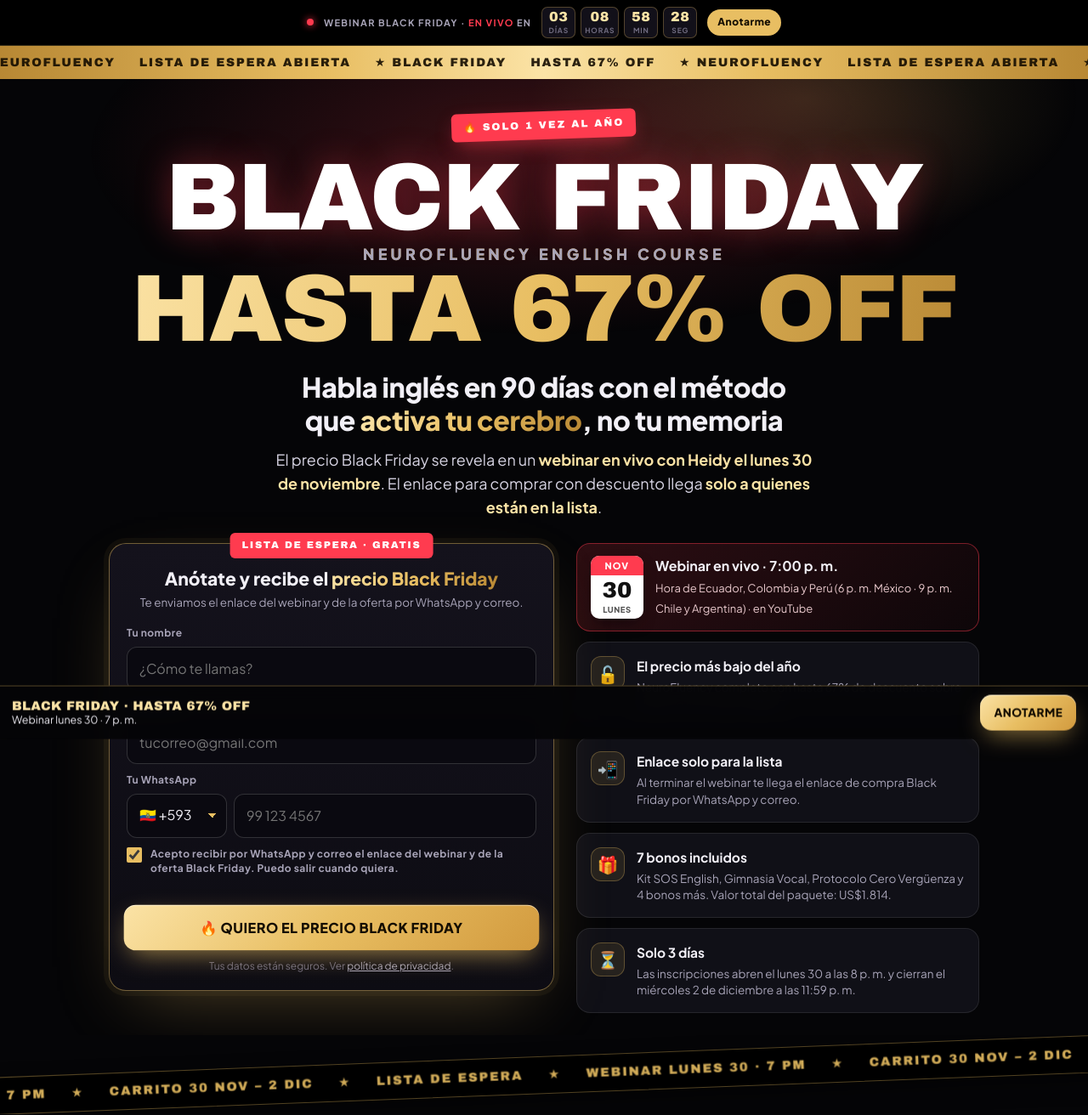
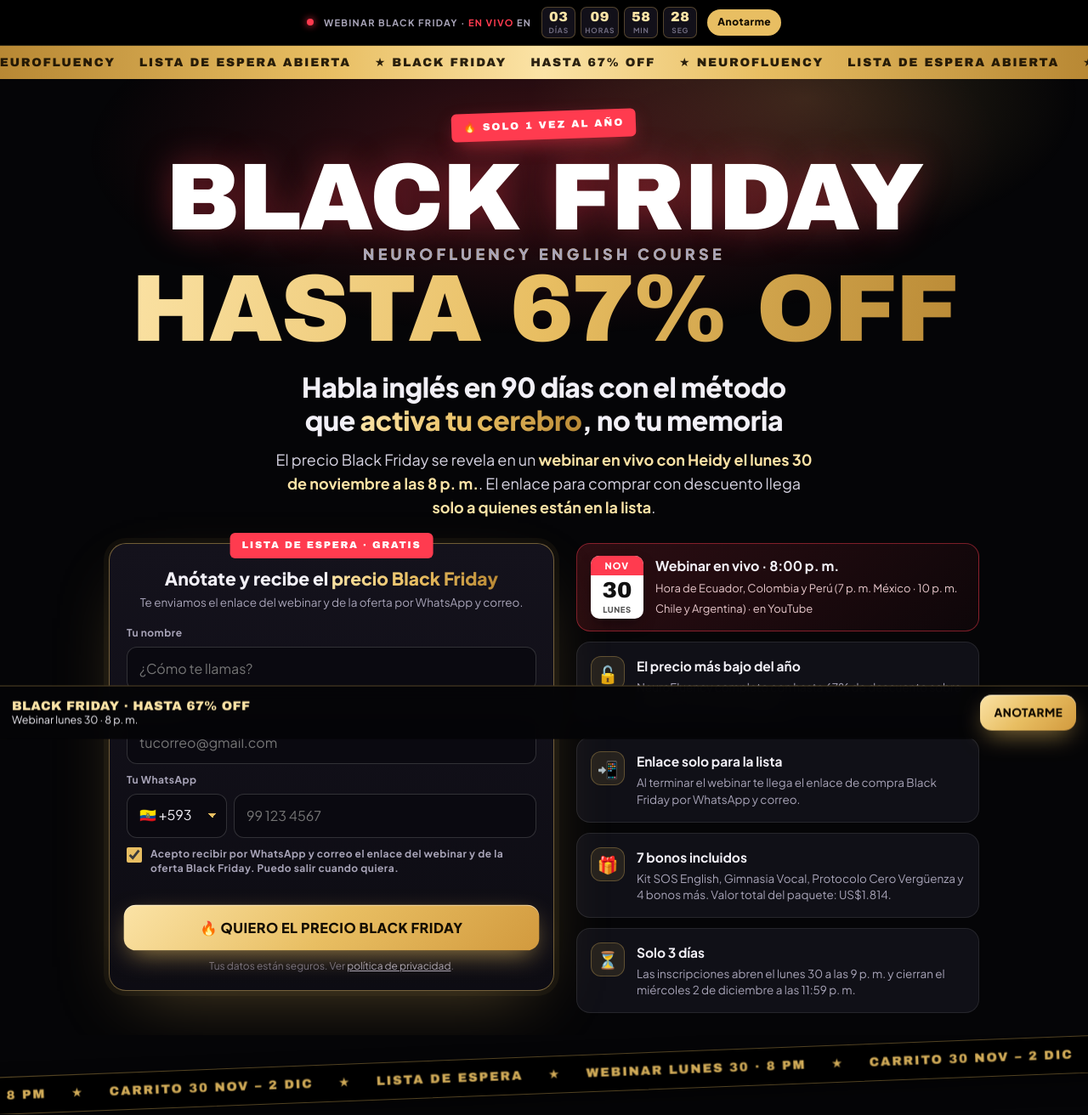
Before and after one commit to Heidyandrea/Web-Captura-Desafio-, a plain HTML site: page blackfriday/index.html in a window 1280 px wide. Shown: the top 1312 px of the page at 85% size. Drawn offline with Linux system fonts and the light colour scheme.

Commit message:
Black Friday: webinar lunes 30 a las 8 p. m. y carrito a las 9 p. m.
Co-Authored-By: Claude Opus 5.5 <noreply@anthropic.com>
Claude-Session: https://claude.ai/code/session_01RBzY2jCqc24u3ujayLrYWa

```diff
--- a/blackfriday/index.html
+++ b/blackfriday/index.html
@@ -288,7 +288,7 @@ footer a{color:var(--muted)}
       <span class="off gold"><small>NEUROFLUENCY ENGLISH COURSE</small>Hasta 67% OFF</span>
     </div>
     <h1 class="sub">Habla inglés en 90 días con el método que <span class="gold">activa tu cerebro</span>, no tu memoria</h1>
-    <p class="lead">El precio Black Friday se revela en un <b>webinar en vivo con Heidy el lunes 30 de noviembre</b>. El enlace para comprar con descuento llega <b>solo a quienes están en la lista</b>.</p>
+    <p class="lead">El precio Black Friday se revela en un <b>webinar en vivo con Heidy el lunes 30 de noviembre a las 8 p. m.</b>. El enlace para comprar con descuento llega <b>solo a quienes están en la lista</b>.</p>
 
     <div class="grid" id="lista">
       <form class="formcard" id="wlForm" novalidate>
@@ -323,18 +323,18 @@ footer a{color:var(--muted)}
       <div class="perks">
         <div class="date">
           <div class="cal"><div class="m">NOV</div><div class="d">30</div><div class="w">lunes</div></div>
-          <div><b>Webinar en vivo · 7:00 p. m.</b><small>Hora de Ecuador, Colombia y Perú (6 p. m. México · 9 p. m. Chile y Argentina) · en YouTube</small></div>
+          <div><b>Webinar en vivo · 8:00 p. m.</b><small>Hora de Ecuador, Colombia y Perú (7 p. m. México · 10 p. m. Chile y Argentina) · en YouTube</small></div>
         </div>
         <div class="perk"><span class="n">🔓</span><div><b>El precio más bajo del año</b><small>NeuroFluency completo con hasta 67% de descuento sobre el precio normal de US$597.</small></div></div>
         <div class="perk"><span class="n">📲</span><div><b>Enlace solo para la lista</b><small>Al terminar el webinar te llega el enlace de compra Black Friday por WhatsApp y correo.</small></div></div>
         <div class="perk"><span class="n">🎁</span><div><b>7 bonos incluidos</b><small>Kit SOS English, Gimnasia Vocal, Protocolo Cero Vergüenza y 4 bonos más. Valor total del paquete: US$1.814.</small></div></div>
-        <div class="perk"><span class="n">⏳</span><div><b>Solo 3 días</b><small>Las inscripciones abren el lunes 30 a las 8 p. m. y cierran el miércoles 2 de diciembre a las 11:59 p. m.</small></div></div>
+        <div class="perk"><span class="n">⏳</span><div><b>Solo 3 días</b><small>Las inscripciones abren el lunes 30 a las 9 p. m. y cierran el miércoles 2 de diciembre a las 11:59 p. m.</small></div></div>
       </div>
     </div>
   </div>
 </header>
 
-<div class="tiltbox"><div class="tape k tilt rev"><div class="track"><span><i>LISTA DE ESPERA</i><i>★</i><i>WEBINAR LUNES 30 · 7 PM</i><i>★</i><i>CARRITO 30 NOV – 2 DIC</i><i>★</i><i>LISTA DE ESPERA</i><i>★</i><i>WEBINAR LUNES 30 · 7 PM</i><i>★</i><i>CARRITO 30 NOV – 2 DIC</i><i>★</i></span><span aria-hidden="true"><i>LISTA DE ESPERA</i><i>★</i><i>WEBINAR LUNES 30 · 7 PM</i><i>★</i><i>CARRITO 30 NOV – 2 DIC</i><i>★</i><i>LISTA DE ESPERA</i><i>★</i><i>WEBINAR LUNES 30 · 7 PM</i><i>★</i><i>CARRITO 30 NOV – 2 DIC</i><i>★</i></span></div></div></div>
+<div class="tiltbox"><div class="tape k tilt rev"><div class="track"><span><i>LISTA DE ESPERA</i><i>★</i><i>WEBINAR LUNES 30 · 8 PM</i><i>★</i><i>CARRITO 30 NOV – 2 DIC</i><i>★</i><i>LISTA DE ESPERA</i><i>★</i><i>WEBINAR LUNES 30 · 8 PM</i><i>★</i><i>CARRITO 30 NOV – 2 DIC</i><i>★</i></span><span aria-hidden="true"><i>LISTA DE ESPERA</i><i>★</i><i>WEBINAR LUNES 30 · 8 PM</i><i>★</i><i>CARRITO 30 NOV – 2 DIC</i><i>★</i><i>LISTA DE ESPERA</i><i>★</i><i>WEBINAR LUNES 30 · 8 PM</i><i>★</i><i>CARRITO 30 NOV – 2 DIC</i><i>★</i></span></div></div></div>
 
 <main>
   <section>
@@ -355,7 +355,7 @@ footer a{color:var(--muted)}
   <section>
     <div class="wrap">
       <div class="st">
-        <span class="eb">Webinar en vivo · lunes 30 · 7 p. m.</span>
+        <span class="eb">Webinar en vivo · lunes 30 · 8 p. m.</span>
         <h2>Lo que vas a ver con <span class="serif it gold">Heidy</span></h2>
       </div>
       <div class="agenda">
@@ -400,7 +400,7 @@ footer a{color:var(--muted)}
       <div class="st"><span class="eb">Preguntas frecuentes</span></div>
       <div class="faq">
         <details><summary>¿Cuánto cuesta anotarse en la lista?</summary><p>Nada. La lista y el webinar son gratis. Solo pagas si decides entrar a NeuroFluency con el precio Black Friday.</p></details>
-        <details><summary>¿Cuándo y dónde es el webinar?</summary><p>El lunes 30 de noviembre a las 7:00 p. m. (hora de Ecuador), en vivo por YouTube. Te enviamos el enlace por WhatsApp y correo.</p></details>
+        <details><summary>¿Cuándo y dónde es el webinar?</summary><p>El lunes 30 de noviembre a las 8:00 p. m. (hora de Ecuador), en vivo por YouTube. Te enviamos el enlace por WhatsApp y correo.</p></details>
         <details><summary>¿Y si no puedo ver el webinar en vivo?</summary><p>Igual recibes por WhatsApp y correo el enlace de la oferta Black Friday, que está abierta hasta el miércoles 2 de diciembre a las 11:59 p. m.</p></details>
         <details><summary>¿Sirve si empiezo desde cero?</summary><p>Sí. NeuroFluency empieza desde la base y avanza por 5 fases hasta la fluidez. Si ya tienes nivel básico o intermedio, refuerzas tu base y por fin hablas.</p></details>
         <details><summary>¿El precio es en dólares?</summary><p>Sí, en USD. Al pagar, tu banco o tu país pueden sumar impuestos o cargos por compras internacionales. Esos cargos no los cobra NeuroFluency ni Heidy.</p></details>
@@ -435,7 +435,7 @@ footer a{color:var(--muted)}
 </footer>
 
 <div class="sticky" id="sticky">
-  <div class="t"><b>BLACK FRIDAY · HASTA 67% OFF</b>Webinar lunes 30 · 7 p. m.</div>
+  <div class="t"><b>BLACK FRIDAY · HASTA 67% OFF</b>Webinar lunes 30 · 8 p. m.</div>
   <a href="#lista" class="btn btn-gold js-scroll">Anotarme</a>
 </div>
 
@@ -443,8 +443,8 @@ footer a{color:var(--muted)}
 // =====================================================================
 //  AJUSTES — único lugar que se toca
 // =====================================================================
-const WEBINAR  = new Date('2026-11-30T19:00:00-05:00');   // lunes 30, 7 p. m. Ecuador
-const CARRITO  = new Date('2026-11-30T20:00:00-05:00');   // abre el carrito
+const WEBINAR  = new Date('2026-11-30T20:00:00-05:00');   // lunes 30, 8 p. m. Ecuador
+const CARRITO  = new Date('2026-11-30T21:00:00-05:00');   // abre el carrito, 9 p. m.
 const CIERRE   = new Date('2026-12-02T23:59:59-05:00');   // cierra el carrito
 const GRACIAS  = '/blackfriday/gracias';
 // =====================================================================
```
Also changed, not shown: blackfriday/gracias/index.html (+3 -3 lines).
